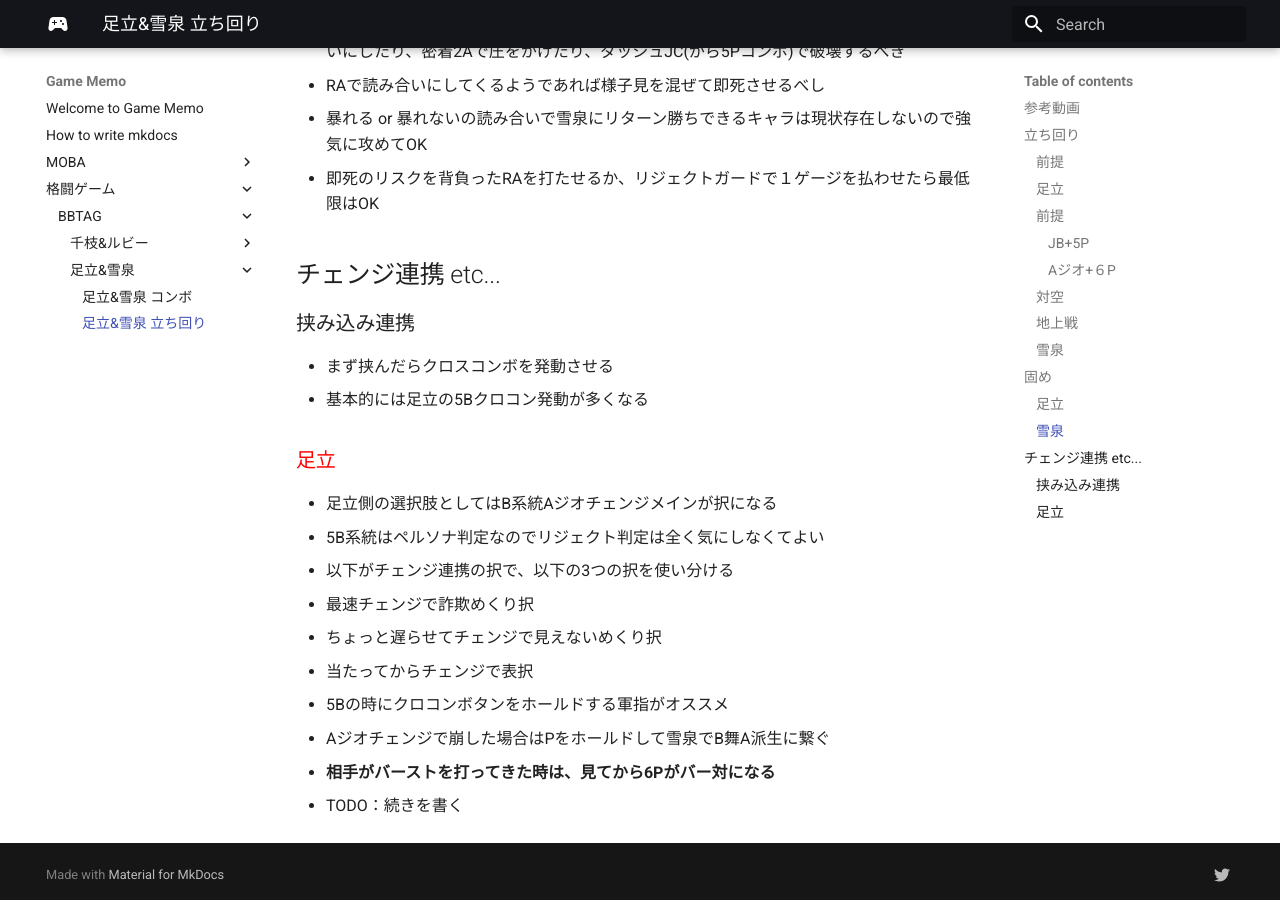
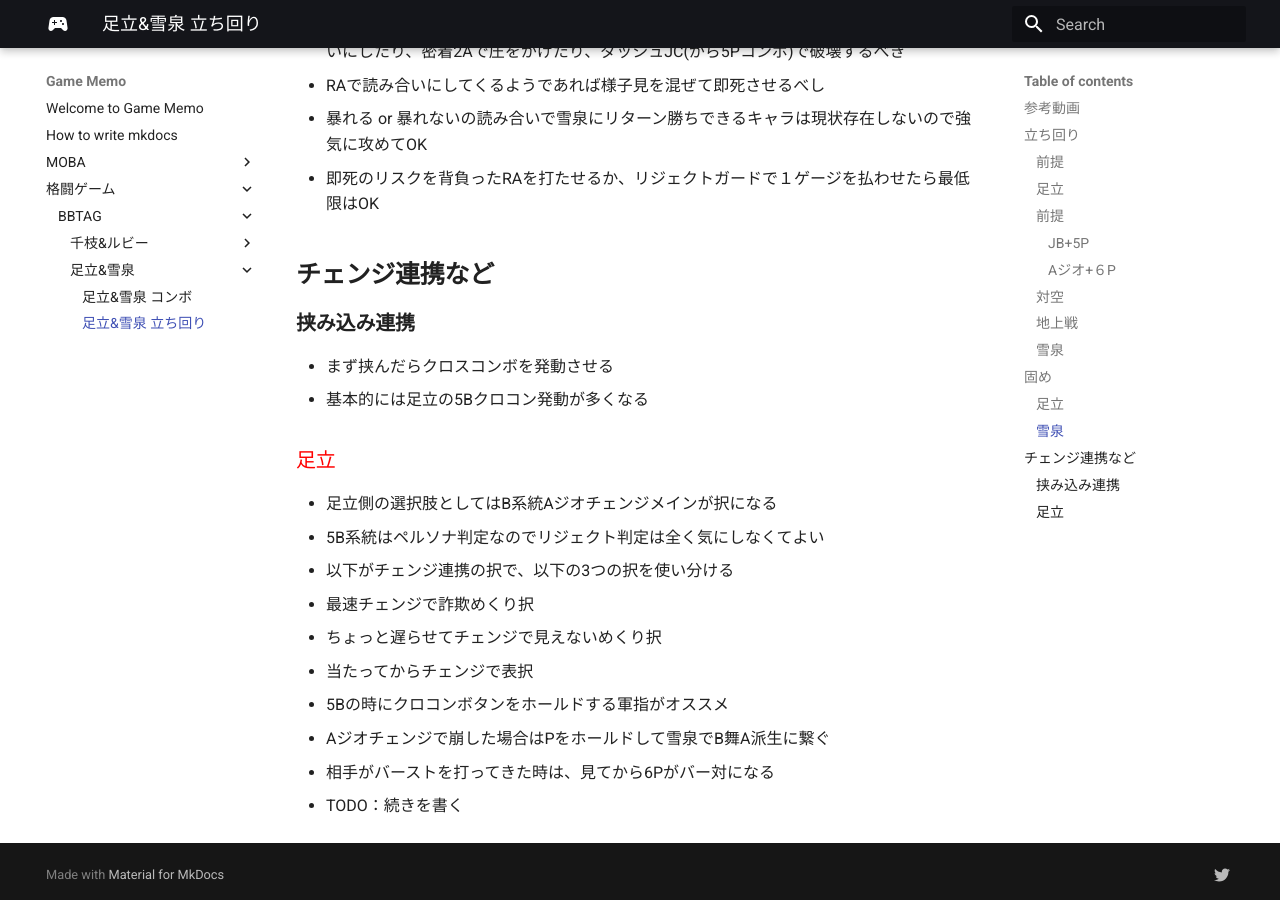
Before and after one commit to KazuyaMatsunaga/game_memo, an MkDocs documentation site: the page built from docs/格闘ゲーム/BBTAG/足立&雪泉/立ち回り.md, in a window 1280 px wide and 900 px high, scrolled down 3454 px. Built offline with MkDocs 1.6.1 and Material for MkDocs 9.7.7, drawn with Linux system fonts in a browser that asks for light colours; nearby versions of some CDN libraries.

Commit message:
少し修正

```diff
--- a/docs/格闘ゲーム/BBTAG/足立&雪泉/立ち回り.md
+++ b/docs/格闘ゲーム/BBTAG/足立&雪泉/立ち回り.md
@@ -4,7 +4,7 @@
 
 <iframe width="560" height="315" src="https://www.youtube.com/embed/r50RY49fC_Y" frameborder="0" allow="accelerometer; autoplay; clipboard-write; encrypted-media; gyroscope; picture-in-picture" allowfullscreen></iframe>
 
-## 立ち回り
+## **立ち回り**
 
 ### 前提
 
@@ -71,7 +71,7 @@
 - 雪泉の立ち回りはフィジカルバトルをするしかないので、足立が過労死しない程度に足立前の立ち回りを頑張る
   - 一応雪鳥+6PやJA+6Pなどでそれっぽく立ち回ることも可能
 
-## 固め
+## **固め**
 
 ### <span style="color: red; ">足立</span>
 
@@ -98,9 +98,9 @@
   - 暴れる or 暴れないの読み合いで雪泉にリターン勝ちできるキャラは現状存在しないので強気に攻めてOK
 - 即死のリスクを背負ったRAを打たせるか、リジェクトガードで１ゲージを払わせたら最低限はOK
 
-## チェンジ連携 etc...
+## **チェンジ連携など**
 
-### 挟み込み連携
+### **挟み込み連携**
 
 - まず挟んだらクロスコンボを発動させる
   - 基本的には足立の5Bクロコン発動が多くなる
@@ -115,5 +115,5 @@
   - 当たってからチェンジで表択
 - 5Bの時にクロコンボタンをホールドする軍指がオススメ
 - Aジオチェンジで崩した場合はPをホールドして雪泉でB舞A派生に繋ぐ
-  - **相手がバーストを打ってきた時は、見てから6Pがバー対になる**
+  - 相手がバーストを打ってきた時は、見てから6Pがバー対になる
   - TODO：続きを書く
```
